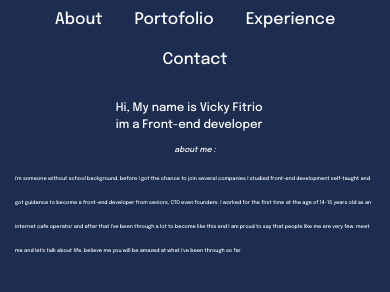
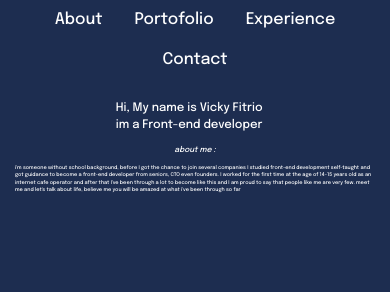
Before and after one commit to vickyfto/new-portofolio, a plain HTML site: page index.html in a window 390 px wide. Drawn offline with nearby package versions, Linux system fonts and the light colour scheme.

Commit message:
test responsive

```diff
--- a/index.html
+++ b/index.html
@@ -39,7 +39,7 @@
           <div>
             <div class="col align-self-end text-white about-me">
               <h3 class="text-center"><i>about me :</i></h3>
-              <span>
+              <p>
                 i'm someone without school background, before I got the chance
                 to join several companies I studied front-end development
                 self-taught and got guidance to become a front-end developer
@@ -49,7 +49,7 @@
                 proud to say that people like me are very few. meet me and let's
                 talk about life, believe me you will be amazed at what i've been
                 through so far
-              </span>
+              </p>
             </div>
           </div>
         </div>
--- a/style.css
+++ b/style.css
@@ -32,7 +32,7 @@
   margin-top: 3vw;
 }
 
-.about-me span {
+.about-me p {
   font-size: 1.3vw;
 }
 
```
